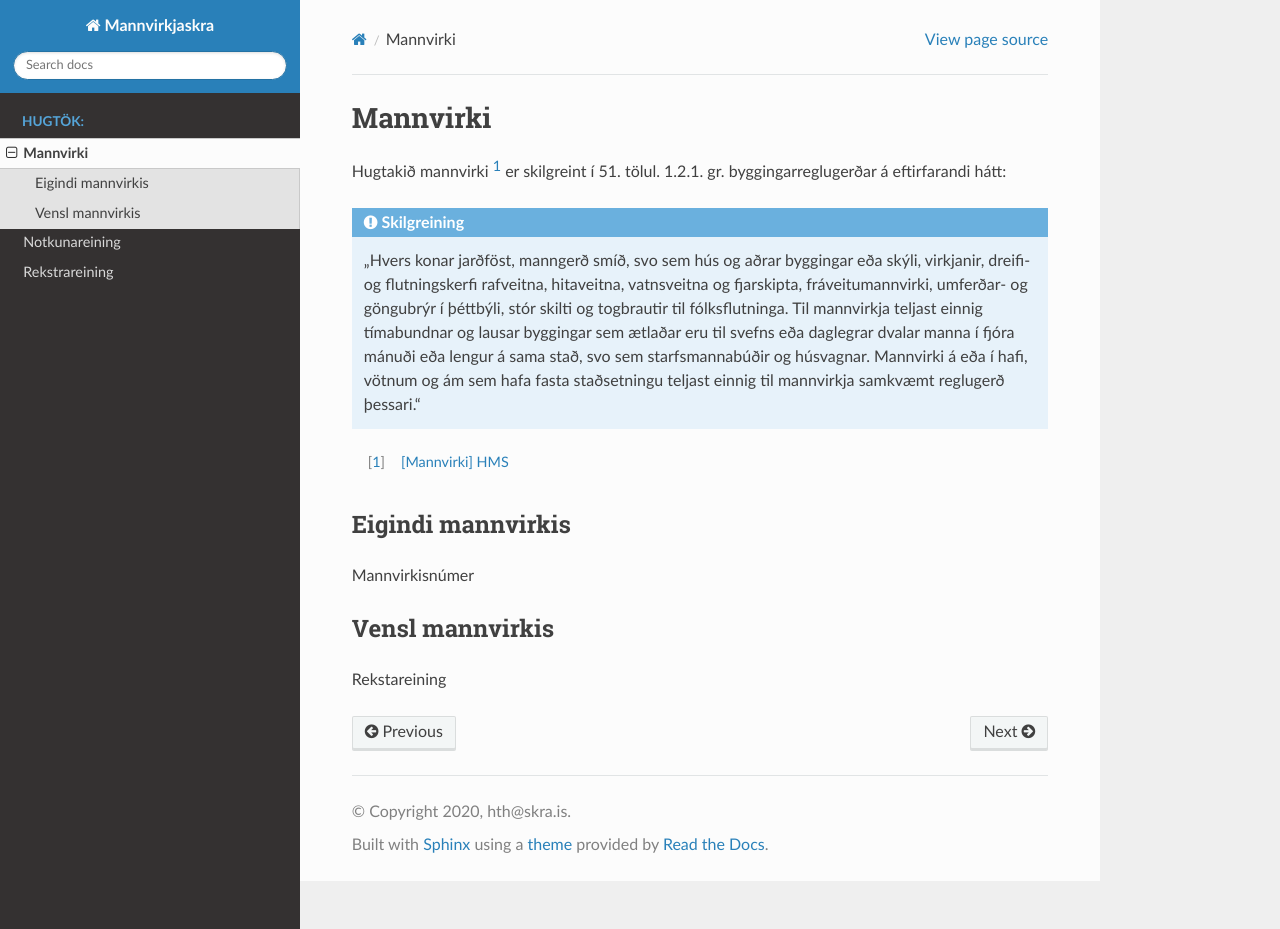
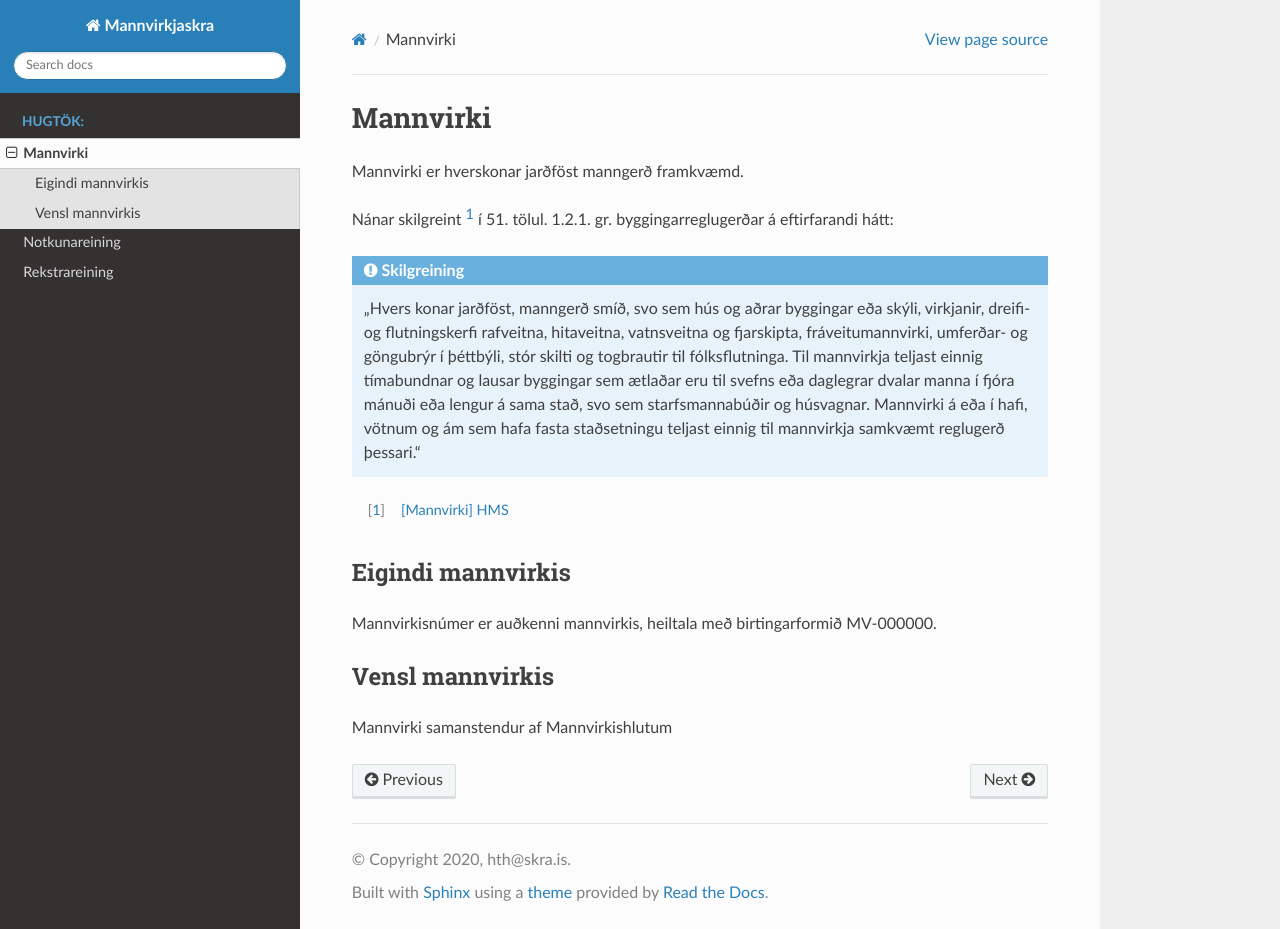
Before and after one commit to hthl/Mannvirkjaskra, a Sphinx documentation site: the page built from source/mannvirki.rst, in a window 1280 px wide and 929 px high. Built offline with Sphinx 7.4.7 and the Read the Docs theme 2.0.0, drawn with Linux system fonts in a browser that asks for light colours.

Commit message:
Update mannvirki.rst
Uppfært með breytingum vinnuhóps ÞÍ um skilgreiningar mannvirkjaskrár

```diff
--- a/source/mannvirki.rst
+++ b/source/mannvirki.rst
@@ -1,7 +1,9 @@
 Mannvirki
 ==========
 
-Hugtakið mannvirki [#]_ er skilgreint í 51. tölul. 1.2.1. gr. byggingarreglugerðar á eftirfarandi hátt:
+Mannvirki er hverskonar jarðföst manngerð framkvæmd.
+
+Nánar skilgreint [#]_ í 51. tölul. 1.2.1. gr. byggingarreglugerðar á eftirfarandi hátt:
 
 .. admonition:: Skilgreining
     :class: skilgreining
@@ -17,9 +19,9 @@ Hugtakið mannvirki [#]_ er skilgreint í 51. tölul. 1.2.1. gr. byggingarreglug
 Eigindi mannvirkis
 -------------------
 
-Mannvirkisnúmer
+Mannvirkisnúmer er auðkenni mannvirkis, heiltala með birtingarformið MV-000000.
 
 Vensl mannvirkis
 --------------------
 
-Rekstareining
+Mannvirki samanstendur af Mannvirkishlutum
```
